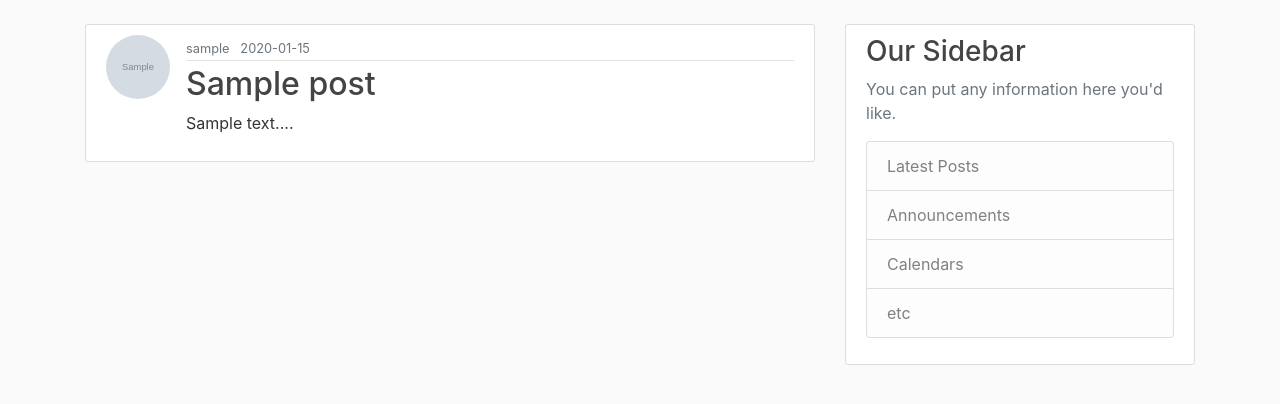
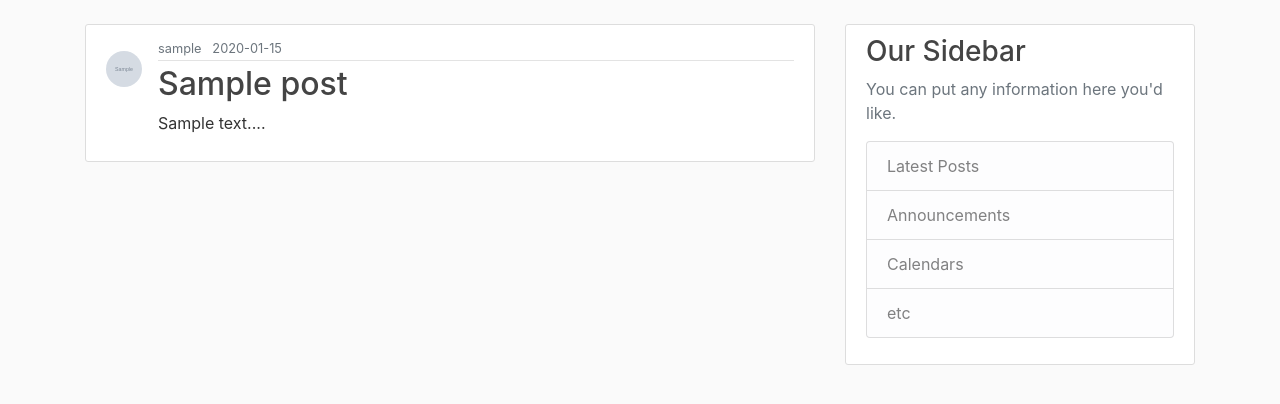
Before and after one commit to kkkisme/flask-blog, a Flask app: page / in a window 1280 px wide. Shown: the part 56-460 px from the top of the page. Run offline with Flask 2, Linux system fonts and the light colour scheme; tables that the repository leaves empty hold one stand-in row (values such as "Sample post"); grey boxes marked "Sample" are stand-in pictures; some libraries are stand-ins or nearby versions.

Commit message:
update index style

```diff
--- a/galaxy/static/css/style.css
+++ b/galaxy/static/css/style.css
@@ -47,8 +47,9 @@ a.article-title:hover {
 }
 
 .article-img--index {
-  width: 64px;
-  height: 64px;
+  width: 36px;
+  height: 36px;
+  margin-top: 16px;
   margin-right: 16px;
 }
 
```
